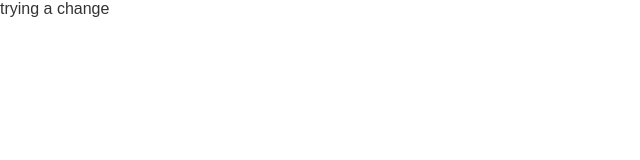
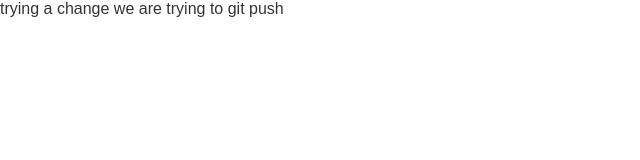
Before and after one commit to srilekha86-sen/FlashcardApp, a plain HTML site: page starter-project/index.html in a window 1280 px wide. Shown: the whole page, without its empty margins (0-640 px from the left). Drawn offline with Linux system fonts and the light colour scheme.

Commit message:
adding second line

```diff
--- a/starter-project/index.html
+++ b/starter-project/index.html
@@ -11,6 +11,7 @@
   <!-- ── HEADER ────────────────────────────────────────────────────
        A good place for your app name and any top-level navigation.  -->
        trying a change
+       we are trying to git push
 
 
 
```
